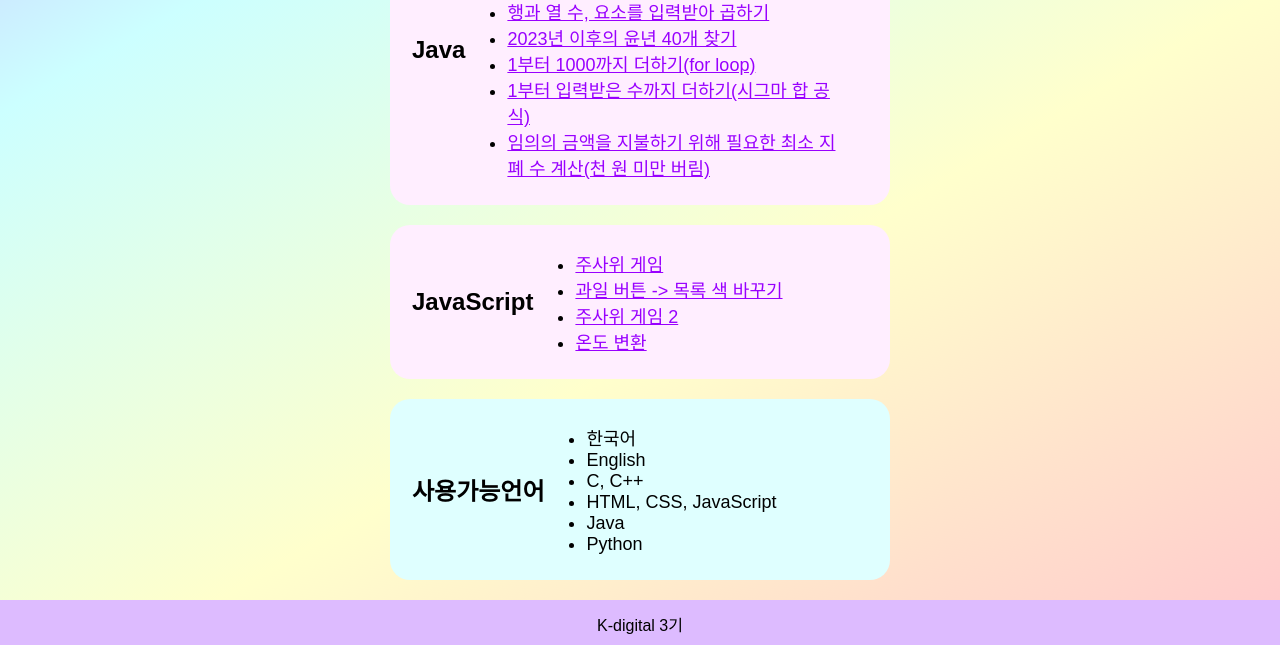
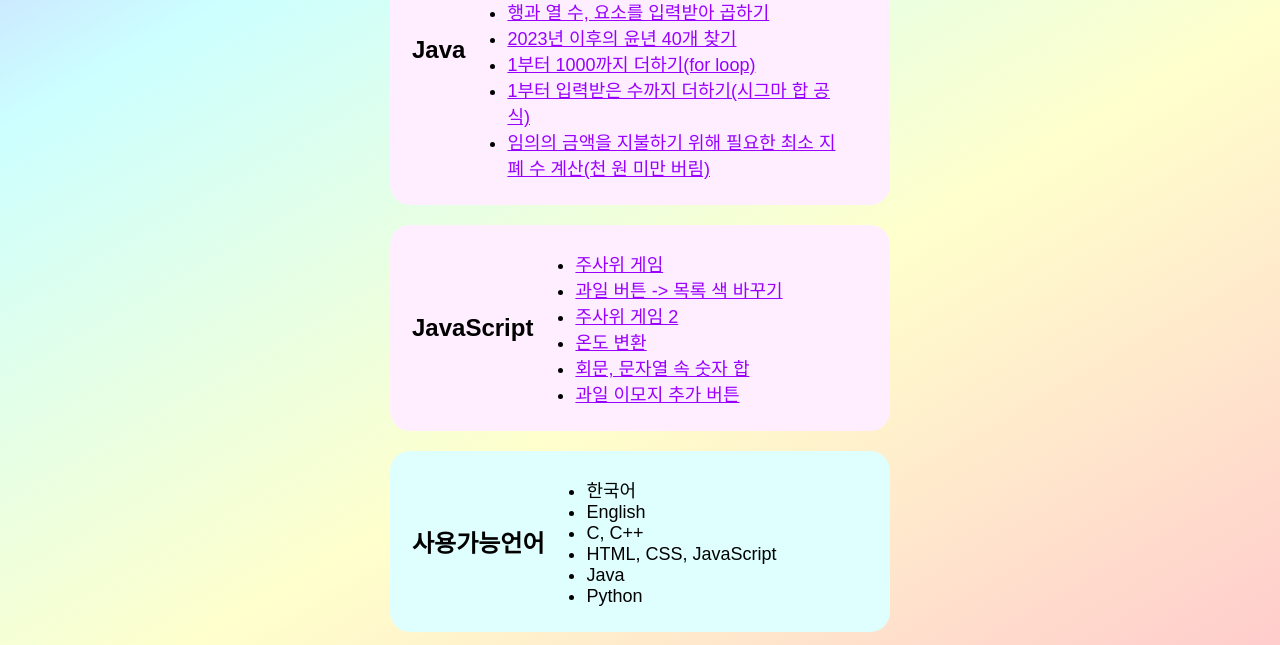
Before and after one commit to fabbitox/html, a plain HTML site: page index.html in a window 1280 px wide. Shown: the part 559-1204 px from the top of the page. Drawn offline with nearby package versions, Linux system fonts and the light colour scheme; a web font is replaced by a local one.

Commit message:
0413 update

```diff
--- a/index.html
+++ b/index.html
@@ -68,6 +68,8 @@
                 <li><a href="https://fabbitox.github.io/javascript/15.html">과일 버튼 -> 목록 색 바꾸기</a></li>
                 <li><a href="https://fabbitox.github.io/javascript/16.html">주사위 게임 2</a></li>
                 <li><a href="https://fabbitox.github.io/javascript/17.html">온도 변환</a></li>
+                <li><a href="https://fabbitox.github.io/javascript/18.html">회문, 문자열 속 숫자 합</a></li>
+                <li><a href="https://fabbitox.github.io/javascript/19.html">과일 이모지 추가 버튼</a></li>
             </ul>
         </article>
         <article id="language" class="art" style="background-color: #dfffff;">
```
